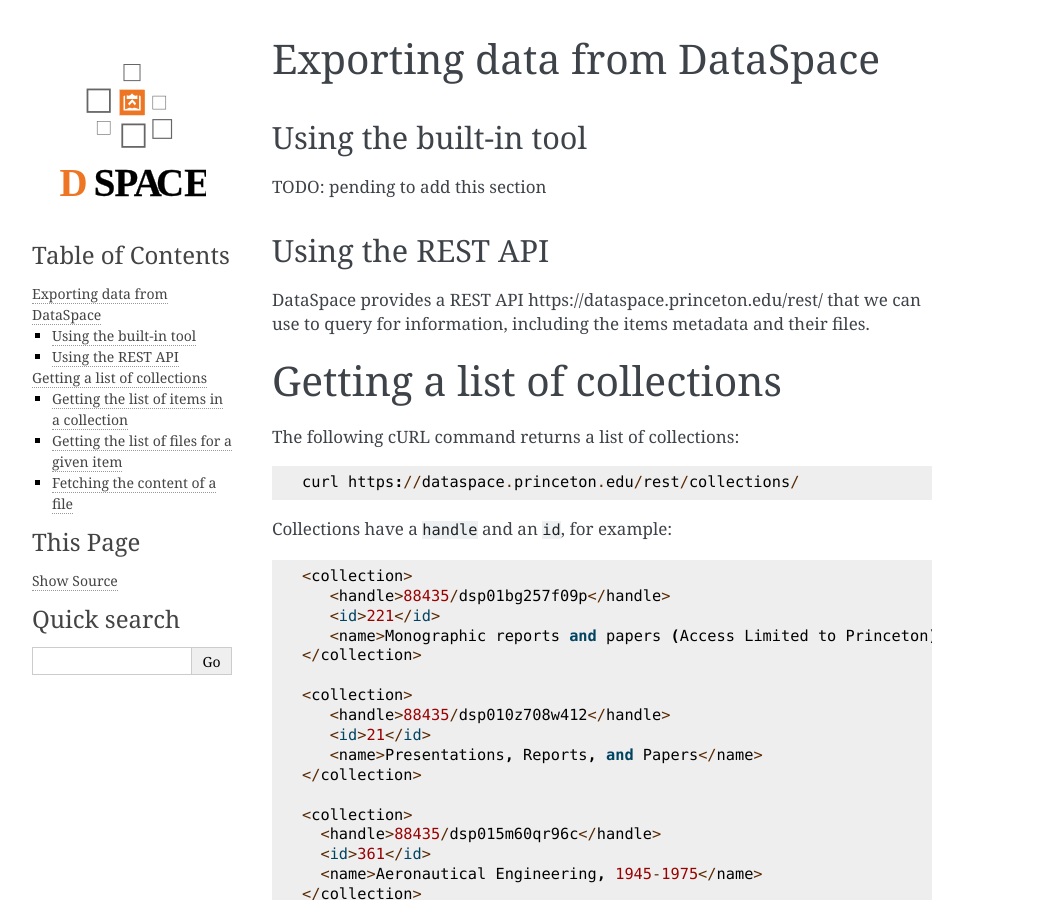
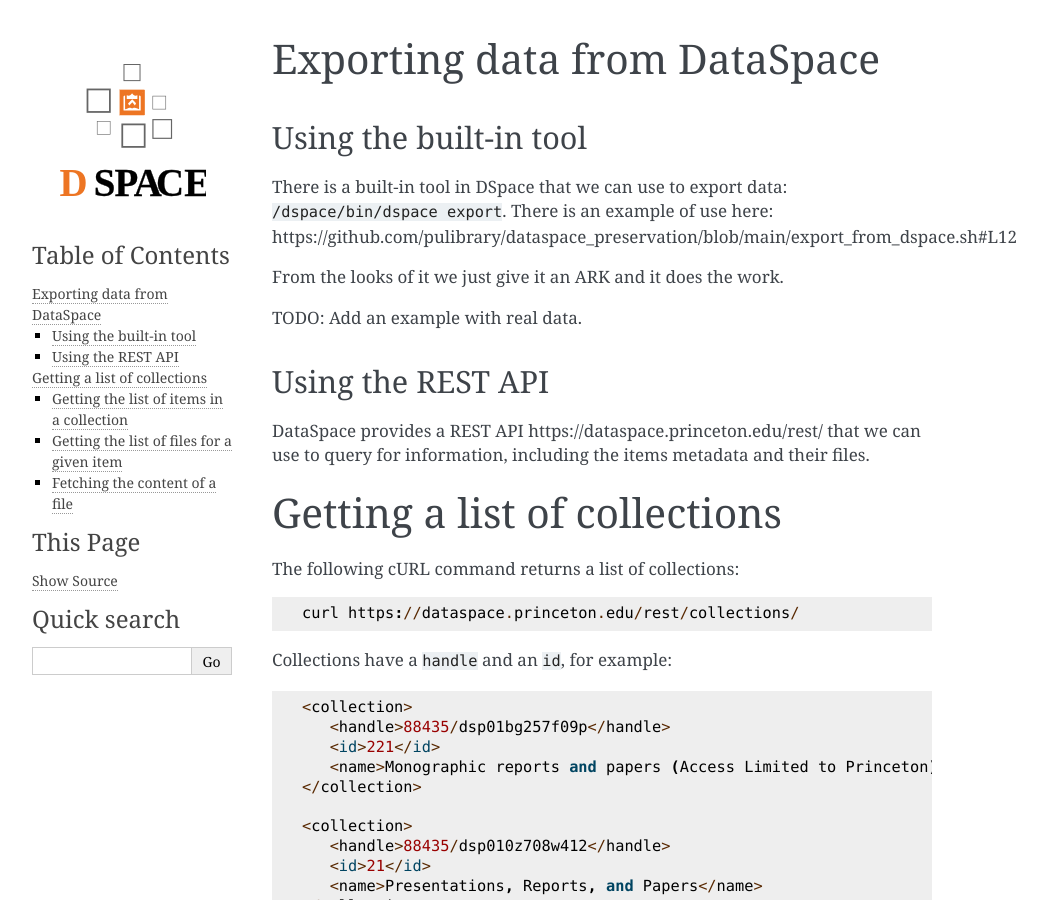
Before and after one commit to pulibrary/dspace-development, a Sphinx documentation site: the page built from docs/exporting_data.md, in a window 1280 px wide and 900 px high. Shown: the whole window, without its empty margins (148-1195 px from the left). Built offline with Sphinx 7.4.7, drawn with Linux system fonts in a browser that asks for light colours; pages that are not in the unit, such as notebooks, are missing from menus.

Commit message:
Added note about built-in tool

```diff
--- a/docs/exporting_data.md
+++ b/docs/exporting_data.md
@@ -1,7 +1,11 @@
 # Exporting data from DataSpace
 
 ## Using the built-in tool
-TODO: pending to add this section
+There is a built-in tool in DSpace that we can use to export data: `/dspace/bin/dspace export`. There is an example of use here: https://github.com/pulibrary/dataspace_preservation/blob/main/export_from_dspace.sh#L12
+
+From the looks of it we just give it an ARK and it does the work.
+
+TODO: Add an example with real data.
 
 
 ## Using the REST API
```
